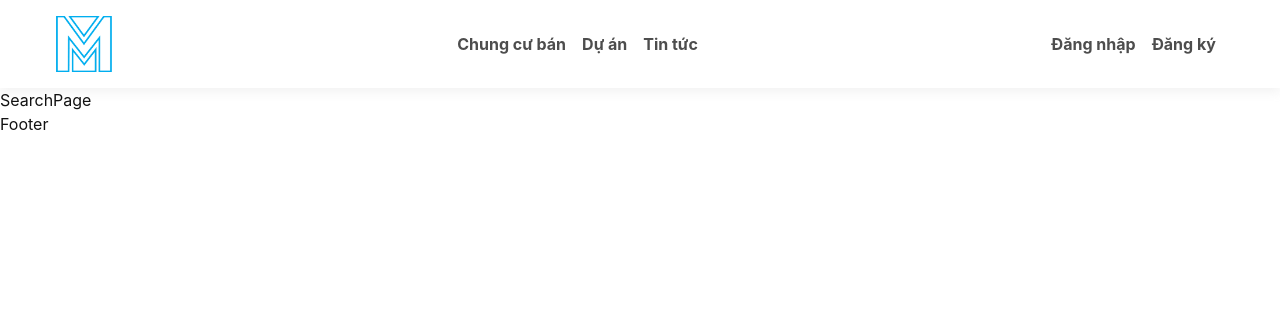
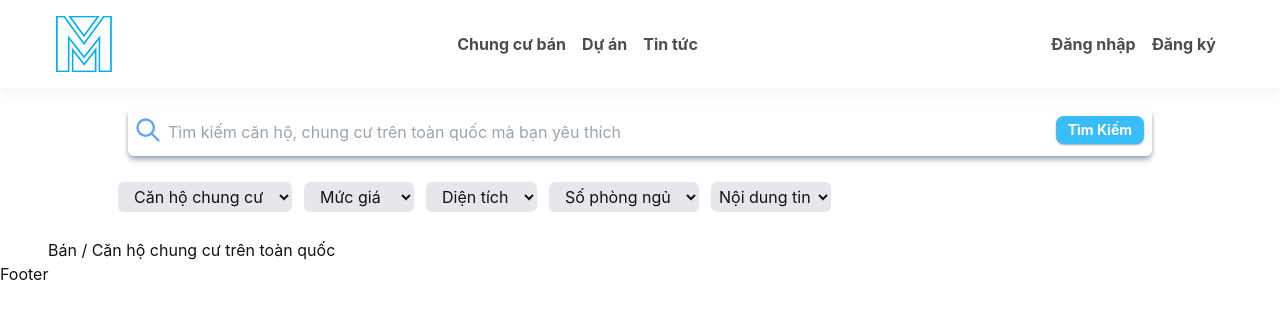
Before and after one commit to yebpls/estate-fe, a React (Create React App) app: page / in a window 1280 px wide. Shown: the top 318 px of the page. Built offline with nearby package versions, Linux system fonts and the light colour scheme.

Commit message:
search page part 1

```diff
--- a/src/components/SearchPage/OverallFilter.jsx
+++ b/src/components/SearchPage/OverallFilter.jsx
@@ -0,0 +1,55 @@
+import React from "react";
+
+export default function OverallFilter() {
+  return (
+    <div className="flex">
+      <div className="m-5 ml-28">
+        <select class="bg-gray-200 p-1 px-3 rounded-md focus:outline-none m-1.5">
+          <option selected hidden>
+            Căn hộ chung cư
+          </option>
+          <option>Option 1</option>
+          <option>Option 2</option>
+          <option>Option 3</option>
+          <option>Option 4</option>
+        </select>
+        <select class="bg-gray-200 p-1 px-3 rounded-md focus:outline-none m-1.5">
+          <option selected hidden>
+            Mức giá
+          </option>
+          <option>Option 1</option>
+          <option>Option 2</option>
+          <option>Option 3</option>
+          <option>Option 4</option>
+        </select>
+        <select class="bg-gray-200 p-1 px-3 rounded-md focus:outline-none m-1.5">
+          <option selected hidden>
+            Diện tích
+          </option>
+          <option>Option 1</option>
+          <option>Option 2</option>
+          <option>Option 3</option>
+          <option>Option 4</option>
+        </select>
+        <select class="bg-gray-200 p-1 px-3 rounded-md focus:outline-none m-1.5">
+          <option selected hidden>
+            Số phòng ngủ
+          </option>
+          <option>Option 1</option>
+          <option>Option 2</option>
+          <option>Option 3</option>
+          <option>Option 4</option>
+        </select>
+        <select class="bg-gray-200 p-1 rounded-md focus:outline-none m-1.5">
+          <option selected hidden>
+            Nội dung tin
+          </option>
+          <option>Option 1</option>
+          <option>Option 2</option>
+          <option>Option 3</option>
+          <option>Option 4</option>
+        </select>
+      </div>
+    </div>
+  );
+}
--- a/src/components/SearchPage/SearchBar.jsx
+++ b/src/components/SearchPage/SearchBar.jsx
@@ -0,0 +1,33 @@
+import React from "react";
+
+export default function SearchBar() {
+  return (
+    <div class="mx-auto mt-5 w-4/5">
+      <div class="block relative text-gray-500 shadow-md shadow-gray-400 rounded-md border-none">
+        <div class="">
+          <input
+            type="text"
+            class="p-3 pl-10 w-full border-gray-200 focus:outline-none  border-none"
+            placeholder="Tìm kiếm căn hộ, chung cư trên toàn quốc mà bạn yêu thích"
+          />
+          <svg
+            className="w-7 h-7 text-blue-400 absolute left-1.5 top-2"
+            fill="none"
+            viewBox="0 0 24 24"
+            stroke="currentColor"
+          >
+            <path
+              stroke-linecap="round"
+              stroke-linejoin="round"
+              stroke-width="2"
+              d="M21 21l-6-6m2-5a7 7 0 11-14 0 7 7 0 0114 0z"
+            />
+          </svg>
+          <button class="p-1 px-3 bg-sky-400 hover:bg-sky-500 text-white border-none font-bold absolute right-2 top-2 text-sm  shadow-sm shadow-gray-400">
+            Tìm Kiếm
+          </button>
+        </div>
+      </div>
+    </div>
+  );
+}
--- a/src/components/SearchPage/ViewProject.jsx
+++ b/src/components/SearchPage/ViewProject.jsx
@@ -0,0 +1,17 @@
+import React from "react";
+import { Link } from "react-router-dom";
+
+export default function ViewProject() {
+  return (
+    <div className="flex">
+      {/* title */}
+      <div className="w-2/3 ml-12">
+        <p>Bán / Căn hộ chung cư trên toàn quốc</p>
+      </div>
+      {/* content */}
+      <div>
+        <div></div>
+      </div>
+    </div>
+  );
+}
--- a/src/pages/SearchPage.jsx
+++ b/src/pages/SearchPage.jsx
@@ -1,5 +1,14 @@
 import React from "react";
+import SearchBar from "../components/SearchPage/SearchBar";
+import OverallFilter from "../components/SearchPage/OverallFilter";
+import ViewProject from "../components/SearchPage/ViewProject";
 
 export default function SearchPage() {
-  return <div>SearchPage</div>;
+  return (
+    <div>
+      <SearchBar />
+      <OverallFilter />
+      <ViewProject />
+    </div>
+  );
 }
```
